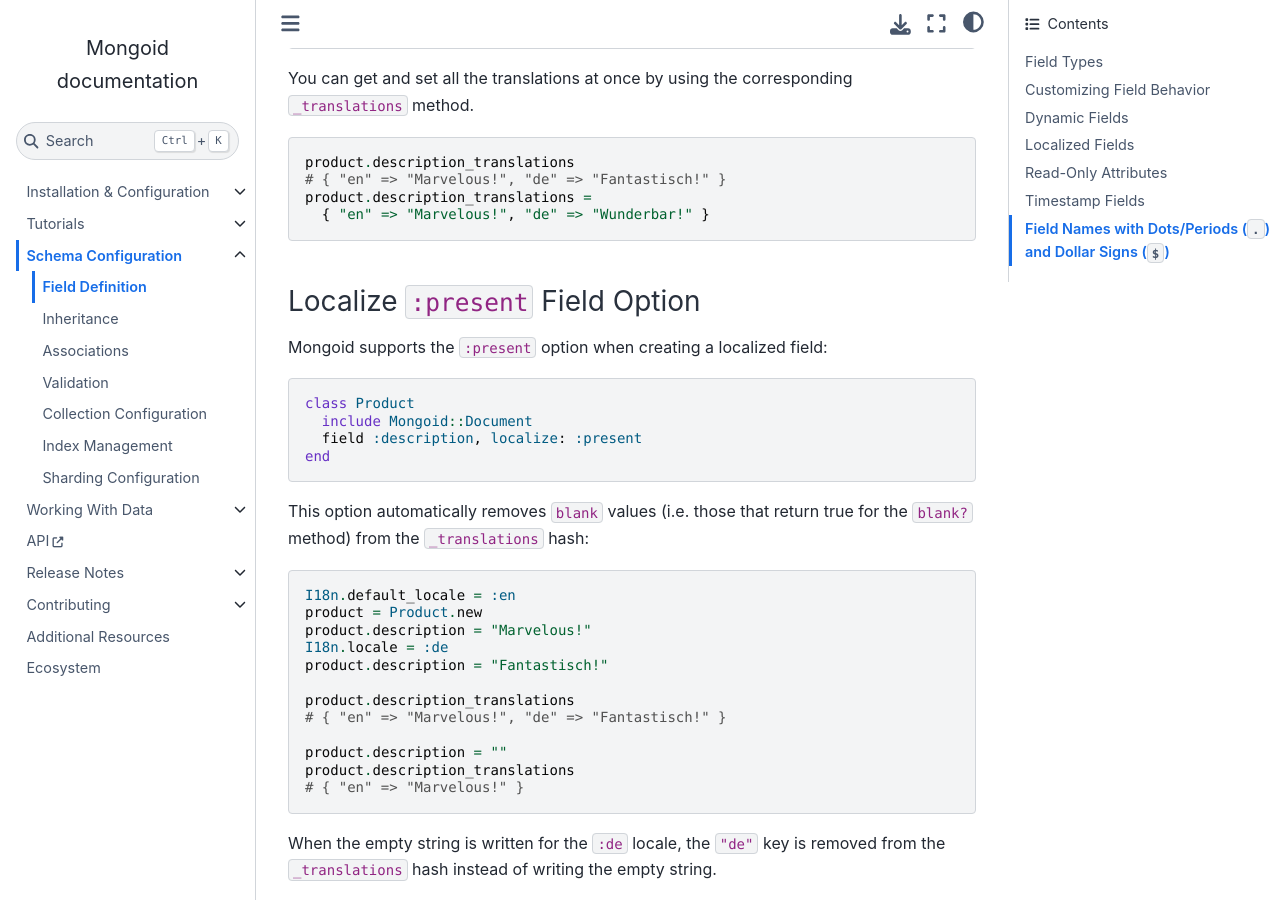
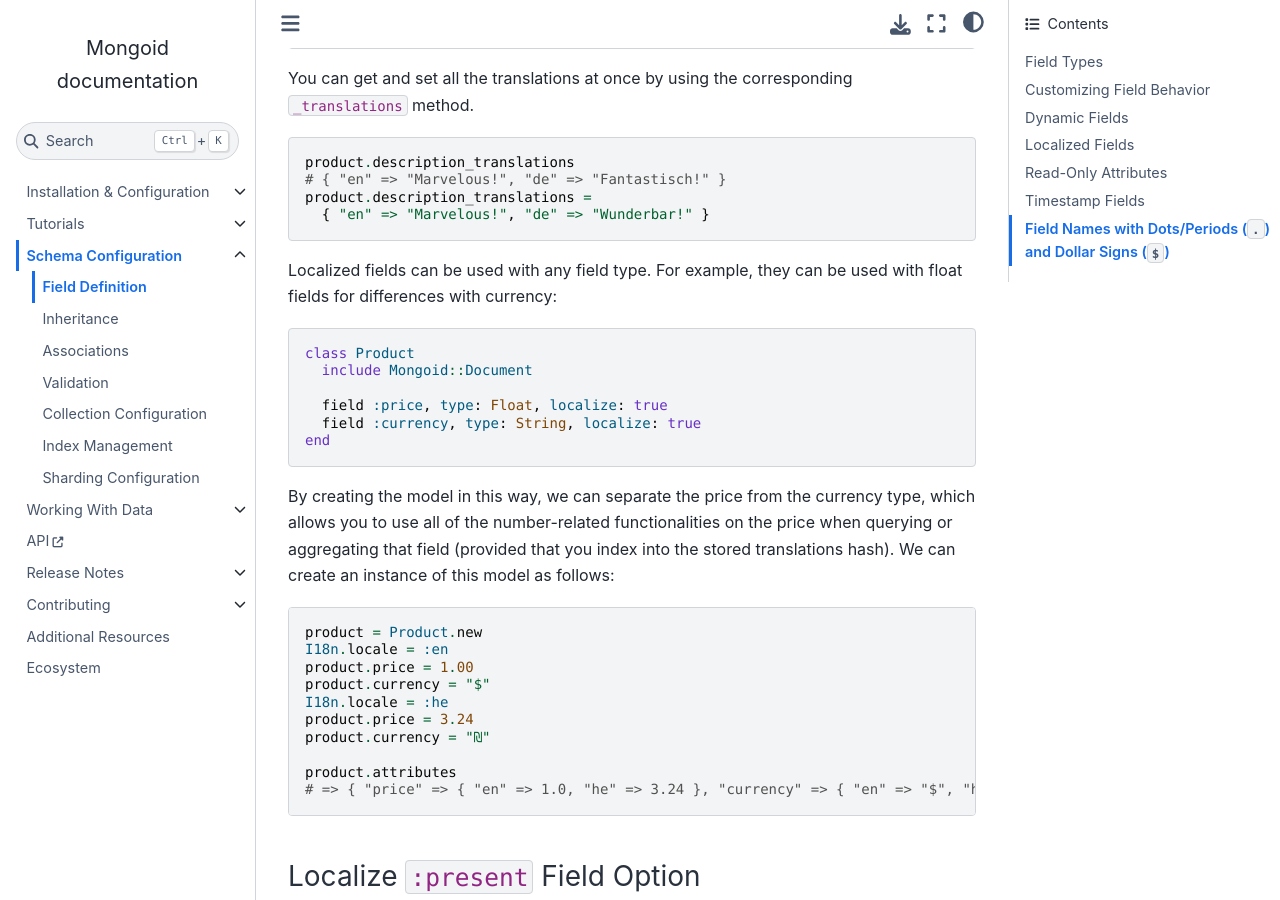
Before and after one commit to i80and/docs-mongoid, a Sphinx documentation site: the page built from docs/reference/fields.txt, in a window 1280 px wide and 900 px high, scrolled down 28433 px. Built offline with Sphinx 7.4.7 and the Sphinx Book theme 1.1.4, drawn with Linux system fonts in a browser that asks for light colours; cross-references to code outside the pages are shown as plain code.

Commit message:
MONGOID-5457 Document + example of non-String field types in localized fields (#5444)

```diff
--- a/docs/reference/fields.txt
+++ b/docs/reference/fields.txt
@@ -1421,7 +1421,7 @@ Mongoid supports localized fields via `i18n <https://github.com/ruby-i18n/i18n>`
 
    class Product
      include Mongoid::Document
-     field :description, localize: true
+     field :description, type: String, localize: true
    end
 
 By telling the field to ``localize``, Mongoid will under the covers store the field
@@ -1446,6 +1446,36 @@ You can get and set all the translations at once by using the corresponding ``_t
    # { "en" => "Marvelous!", "de" => "Fantastisch!" }
    product.description_translations =
      { "en" => "Marvelous!", "de" => "Wunderbar!" }
+
+Localized fields can be used with any field type. For example, they can be used
+with float fields for differences with currency:
+
+.. code:: ruby
+
+  class Product
+    include Mongoid::Document
+
+    field :price, type: Float, localize: true
+    field :currency, type: String, localize: true
+  end
+
+By creating the model in this way, we can separate the price from the currency
+type, which allows you to use all of the number-related functionalities on the
+price when querying or aggregating that field (provided that you index into the
+stored translations hash). We can create an instance of this model as follows:
+
+.. code:: ruby
+
+  product = Product.new
+  I18n.locale = :en
+  product.price = 1.00
+  product.currency = "$"
+  I18n.locale = :he
+  product.price = 3.24
+  product.currency = "₪"
+
+  product.attributes
+  # => { "price" => { "en" => 1.0, "he" => 3.24 }, "currency" => { "en" => "$", "he" => "₪"  } }
 
 
 .. _present-fields:
```
